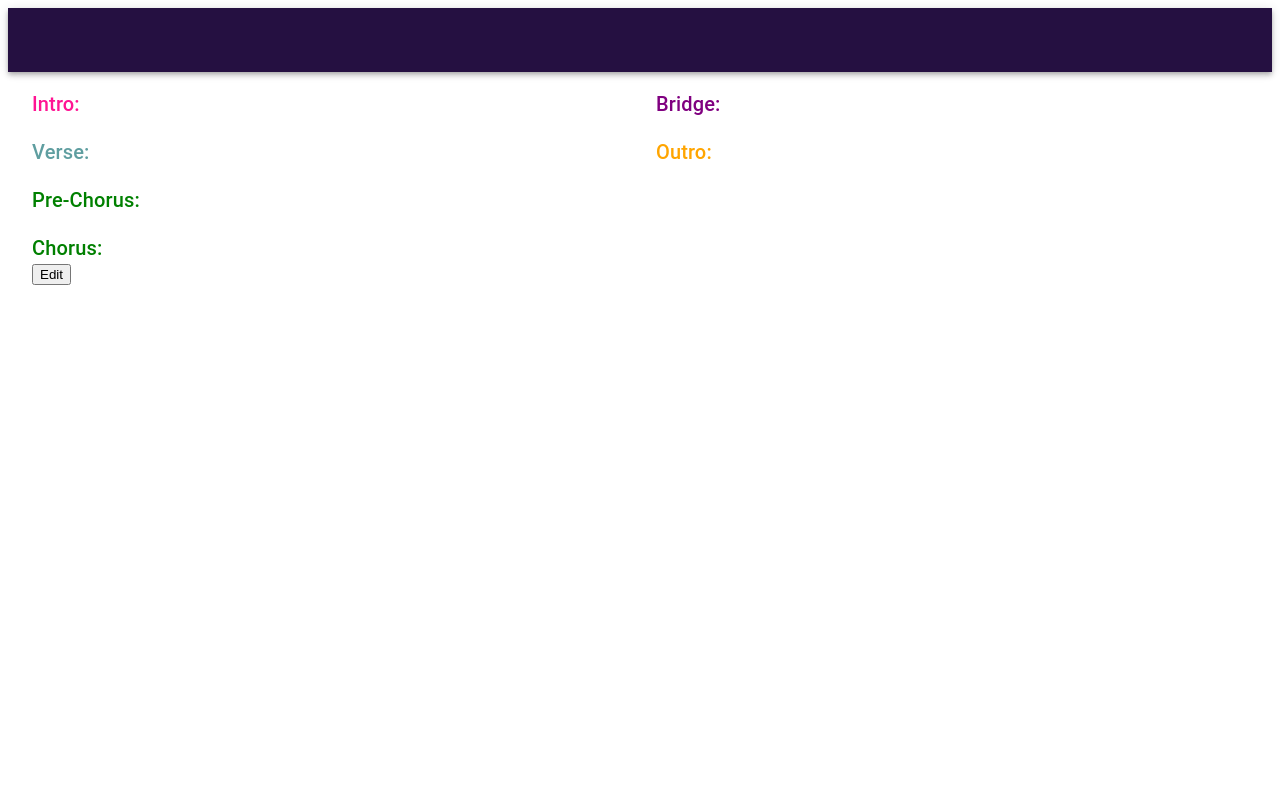
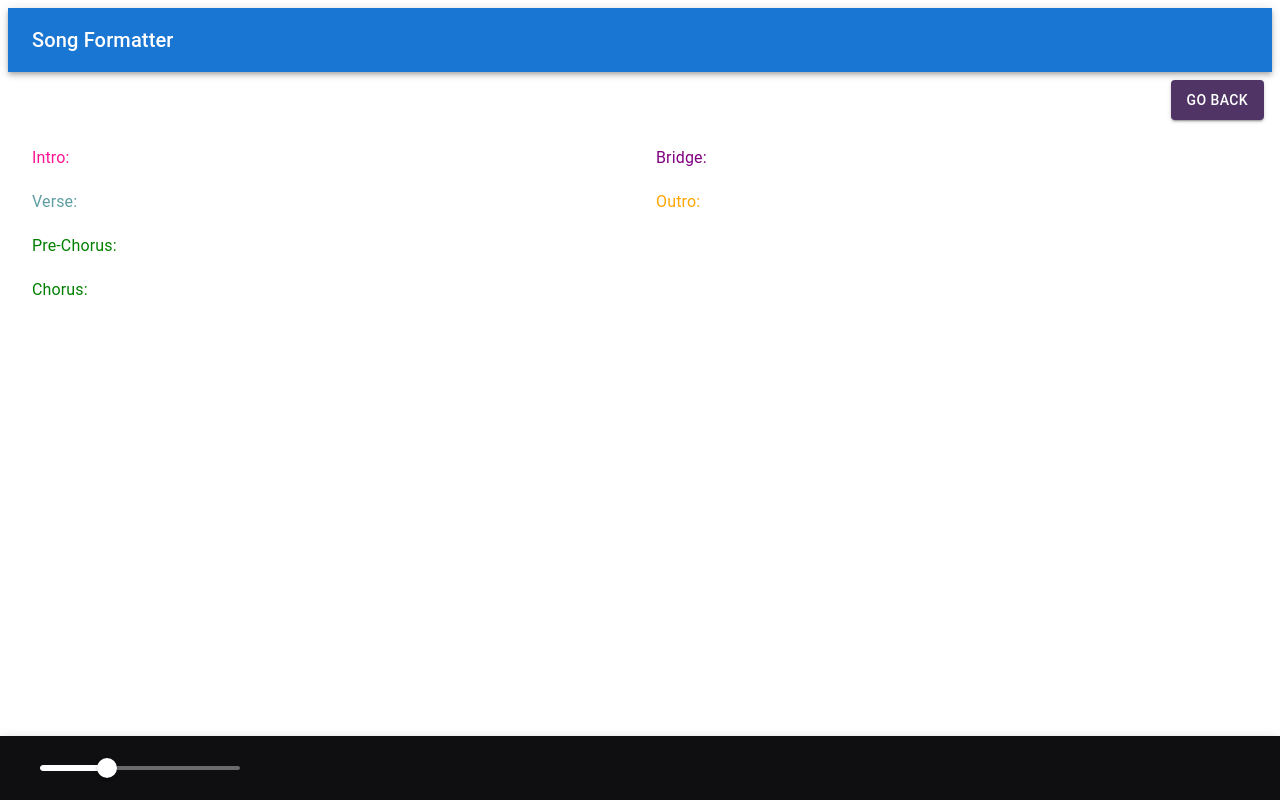
Before and after one commit to JamesPyle1990/Song-Formatter, a React (Vite) app in the folder packages/web/: page / in a window 1280 px wide. Both pictures are taken after a click on the button "FORMAT". Built offline with nearby package versions, Linux system fonts and the light colour scheme.

Commit message:
Added theming and a font slider

```diff
--- a/packages/web/src/LyricsDisplay.jsx
+++ b/packages/web/src/LyricsDisplay.jsx
@@ -1,6 +1,40 @@
-import { Container, Grid, Typography, Box} from '@mui/material';
+import { useState } from 'react';
+import { Container, Grid, Typography, Box, Button, Slider, AppBar, Toolbar } from '@mui/material';
+import { createTheme, responsiveFontSizes, ThemeProvider } from '@mui/material/styles';
+import NavBar from './NavBar';
 
-const LyricsDisplay = ({ lyrics, showLyrics, setShowLyrics}) => {
+
+let theme = createTheme({
+  breakpoints: {
+    values: {
+      xs: 0,
+      sm: 600,
+      md: 960,
+      lg: 1024, // our custom breakpoint
+      xl: 1920,
+    },
+  },
+  palette: {
+    mode: 'light',
+    primary: {
+      main: '#513466',
+    },
+    secondary: {
+      main: '#0f0f12',
+    },
+    text: {
+      secondary: '#ffffff',
+    },
+  },
+  props: {
+    MuiAppBar: {
+      color: 'secondary',
+    },
+  },
+});
+theme = responsiveFontSizes(theme);
+
+const LyricsDisplay = ({ lyrics, showLyrics, setShowLyrics }) => {
   const splitLyrics = (lyrics) => {
     let sections = {
       verse: { chords: "", lyrics: "" },
@@ -57,8 +91,14 @@ const LyricsDisplay = ({ lyrics, showLyrics, setShowLyrics}) => {
 
     return sections;
   };
+
   const result = splitLyrics(lyrics);
 
+  const [fontSize, setFontSize] = useState(1);
+
+  const handleFontSizeChange = (event, newValue) => {
+    setFontSize(newValue);
+  };
   const handleEditClick = () => {
     setShowLyrics(false); // Hide lyrics and show text field when Edit button is clicked
   };
@@ -68,24 +108,74 @@ const LyricsDisplay = ({ lyrics, showLyrics, setShowLyrics}) => {
   }
 
   return (
+    <>
+      <ThemeProvider theme={theme}>
+        <Box
+          m={1}
+          display="flex"
+          justifyContent="right"
+          alignItems="center"
+        >
+          <Button variant="contained" color="primary" sx={{ height: 40 }} onClick={handleEditClick}>
+            Go Back
+          </Button>
+        </Box>
         <Box>
           <Container maxWidth="xl">
             <Grid container spacing={4}>
               <Grid item xs={6}>
-              <Typography variant="h6" color="deeppink" sx={{ marginTop: 2 }}>Intro: {result.intro.lyrics}</Typography>
-              <Typography variant="h6" color="cadetblue" sx={{ marginTop: 2 }}>Verse: {result.verse.lyrics}</Typography>
-              <Typography variant="h6" color="green" sx={{ marginTop: 2 }}>Pre-Chorus: {result.pre.lyrics}</Typography>
-              <Typography variant="h6" color="green" sx={{ marginTop: 2 }}>Chorus: {result.chorus.lyrics}</Typography>
+                <Box>
+                  <Typography variant="subtitle1" sx={{
+                    fontSize: `${fontSize}em`,
+                    marginTop: 2,
+                    color: "deeppink"
+                  }}>Intro: {result.intro.lyrics}</Typography>
+                  <Typography variant="subtitle1" color="cadetblue" sx={{
+                    fontSize: `${fontSize}em`,
+                    marginTop: 2
+                  }}>Verse: {result.verse.lyrics}</Typography>
+                  <Typography variant="subtitle1" color="green" sx={{
+                    fontSize: `${fontSize}em`,
+                    marginTop: 2
+                  }}>Pre-Chorus: {result.pre.lyrics}</Typography>
+                  <Typography variant="subtitle1" color="green" sx={{
+                    fontSize: `${fontSize}em`,
+                    marginTop: 2
+                  }}>Chorus: {result.chorus.lyrics}</Typography>
+                </Box>
               </Grid>
               <Grid item xs={6}>
-              <Typography variant="h6" color="purple" sx={{ marginTop: 2 }}>Bridge: {result.bridge.lyrics}</Typography>
-              <Typography variant="h6" color="orange" sx={{ marginTop: 2 }}>Outro: {result.outro.lyrics}</Typography>
+                <Typography variant="subtitle1" color="purple" sx={{
+                  fontSize: `${fontSize}em`,
+                  marginTop: 2
+                }}>Bridge: {result.bridge.lyrics}</Typography>
+                <Typography variant="subtitle1" color="orange" sx={{
+                  fontSize: `${fontSize}em`,
+                  marginTop: 2
+                }}>Outro: {result.outro.lyrics}</Typography>
               </Grid>
               <Grid />
             </Grid>
-          <button type="button" onClick={handleEditClick}>Edit</button>
           </Container>
         </Box>
+
+      <Box>
+        <AppBar position="fixed" color="secondary" sx={{ top: 'auto', bottom: 0 }}>
+          <Toolbar>
+            <Slider
+              value={fontSize}
+              min={0.5}
+              max={2}
+              step={0.1}
+              onChange={handleFontSizeChange}
+              aria-labelledby="font-size-slider"
+              sx={{ width: 200, marginLeft: 2, color: 'white' }}
+            />
+          </Toolbar>
+        </AppBar>
+      </Box>
+      </ThemeProvider>
+    </>
   );
 };
 export default LyricsDisplay;
--- a/packages/web/src/LyricsInput.jsx
+++ b/packages/web/src/LyricsInput.jsx
@@ -6,13 +6,15 @@ const LyricsInput = ({ setLyrics, handleButtonClick }) => {
   return (
     <>
       <Container maxWidth="xl">
-        <Box sx={{ '& > :not(style)': { m: 1, width: '180ch' }, }}>
+        <Box>
           <TextField
             label="Enter Lyrics"
             variant="outlined"
             multiline
             rows={20}
             onChange={(event) => setLyrics(event.target.value)}
+            fullWidth={true}
+            sx={{marginTop: 2}}
           />
         </Box>
         <Box
--- a/packages/web/src/NavBar.jsx
+++ b/packages/web/src/NavBar.jsx
@@ -2,48 +2,23 @@ import * as React from 'react';
 import AppBar from '@mui/material/AppBar';
 import Box from '@mui/material/Box';
 import Toolbar from '@mui/material/Toolbar';
-import IconButton from '@mui/material/IconButton';
-import { ThemeProvider } from '@emotion/react';
-
-import { createTheme } from '@mui/material/styles';
-
-const theme = createTheme({
-  status: {
-    danger: '#e53e3e',
-  },
-  palette: {
-    primary: {
-      main: '#251041',
-      darker: '#053e85',
-    },
-    neutral: {
-      main: '#64748B',
-      contrastText: '#fff',
-    },
-  },
-});
+import Typography from '@mui/material/Typography';
 
 
 
 export default function NavBar() {
   return (
     <>
-    <ThemeProvider theme={theme}>
     <Box sx={{ flexGrow: 1 }}>
       <AppBar position="static" color='primary'>
         <Toolbar>
-          <IconButton
-            size="large"
-            edge="start"
-            color="inherit"
-            aria-label="menu"
-            sx={{ mr: 2 }}
-          >
-          </IconButton>
+        <Typography variant="h6" component="div" sx={{ flexGrow: 1 }}>
+            Song Formatter
+          </Typography>
         </Toolbar>
       </AppBar>
     </Box>
-    </ThemeProvider>
+
     </>
   );
 }
```
Lines whose indentation alone changed are shown as unchanged.
